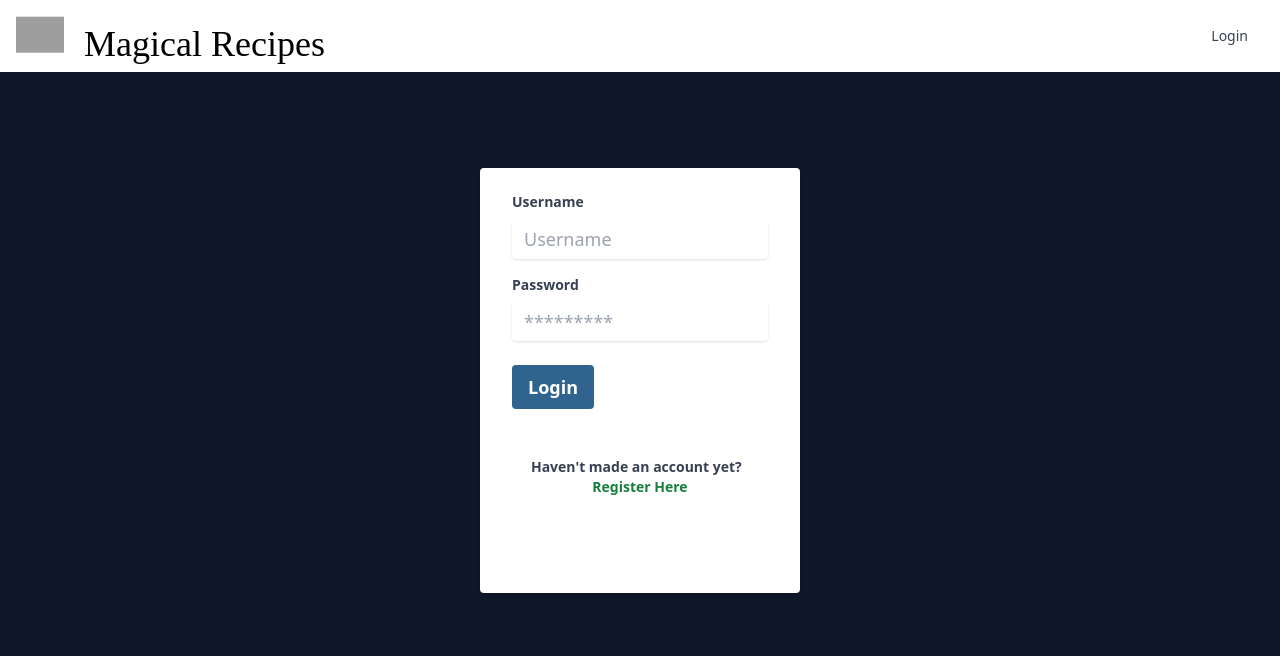
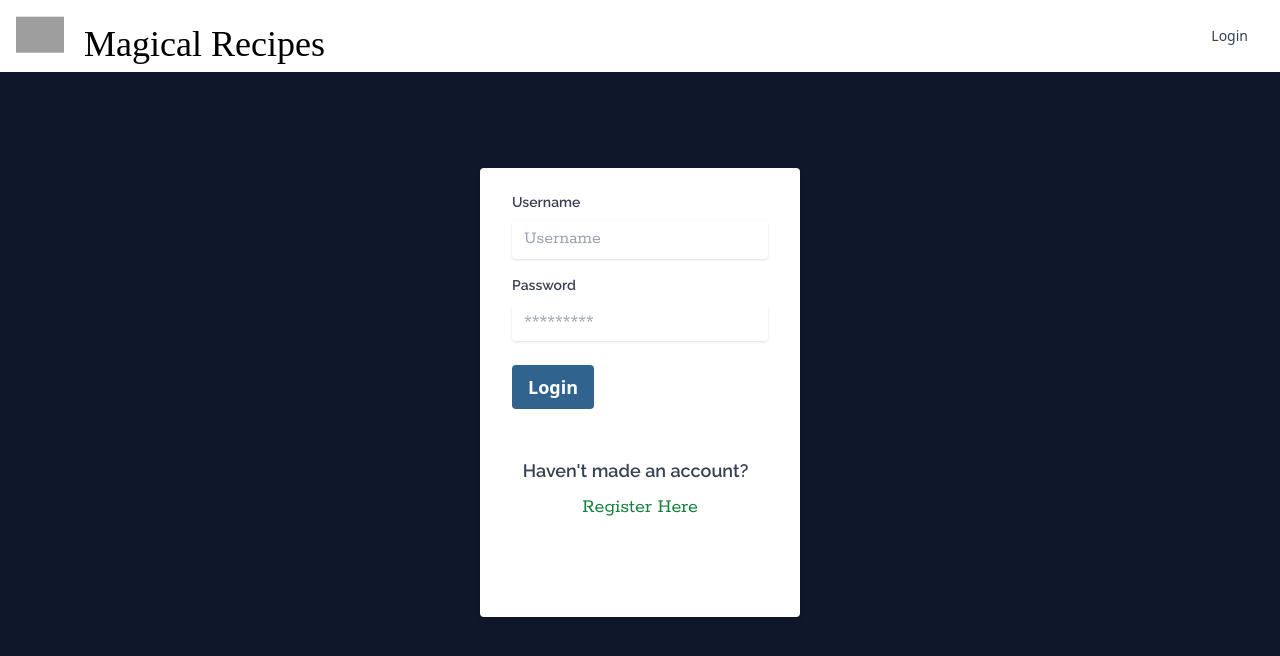
Before and after one commit to BrianDLara/Magical-Meals_Frontend, a React (Create React App) app: page /login in a window 1280 px wide. Shown: the top 656 px of the page. Built offline with nearby package versions, Linux system fonts and the light colour scheme; grey boxes are pictures that could not be loaded; the HTML template or start-up script is replaced by a standard one; a web font is replaced by a local one.

Commit message:
updated css on login page

```diff
--- a/src/pages/Login.jsx
+++ b/src/pages/Login.jsx
@@ -24,28 +24,28 @@ const Login = ({ toggleAuthenticated, setUser }) => {
 
           {/* Username Section */}
           <section className="mb-4">
-            <label className='block text-gray-700 text-sm font-bold mb-2' htmlFor="username">Username</label>
+            <label className='text-lg font-2 block text-gray-700 text-sm font-bold mb-2' htmlFor="username">Username</label>
             <input
               onChange={handleChange}
               name="username"
               type="username"
               placeholder="Username"
               value={formValues.username}
-              className="shadow appearance-none border rounded w-full py-2 px-3 text-gray-700 leading-tight focus:outline-none focus:shadow-outline"
+              className="font-1 shadow appearance-none border rounded w-full py-2 px-3 text-gray-700 leading-tight focus:outline-none focus:shadow-outline"
               required
             />
           </section>
 
           {/* Password Section */}
           <section className="mb-6">
-            <label className='block text-gray-700 text-sm font-bold mb-2' htmlFor="password">Password</label>
+            <label className='text-lg font-2 block text-gray-700 text-sm font-bold mb-2' htmlFor="password">Password</label>
             <input
               onChange={handleChange}
               type="password"
               name="password"
               placeholder="*********"
               value={formValues.password}
-              className="shadow appearance-none border rounded w-full py-2 px-3 text-gray-700 leading-tight focus:outline-none focus:shadow-outline"
+              className="font-1 shadow appearance-none border rounded w-full py-2 px-3 text-gray-700 leading-tight focus:outline-none focus:shadow-outline"
               required
             />
           </section>
@@ -60,9 +60,9 @@ const Login = ({ toggleAuthenticated, setUser }) => {
 
           {/* Register message & Link */}
           <span className='block text-gray-700 text-sm font-bold mb-2 mt-12 text-center'>
-            <h3>Haven't made an account yet? &nbsp;</h3>
+            <h3 className='text-lg font-2'>Haven't made an account? &nbsp;</h3>
             <Link to="/register">
-              <h3 className='text-green-700'>Register Here</h3>
+              <h3 className='text-xl font-1 text-green-700 mt-2'>Register Here</h3>
             </Link>
           </span>
 
```
